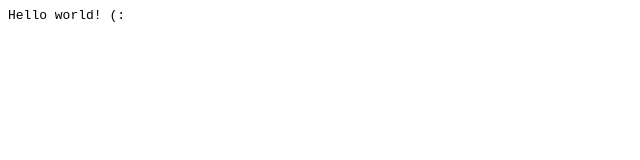
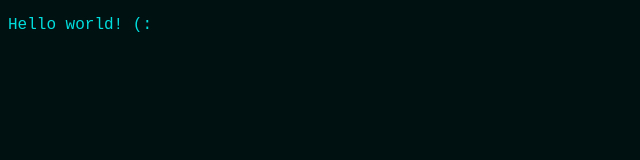
Before and after one commit to 0x283a/0x283a.github.io, a plain HTML site: page index.html in a window 1280 px wide. Shown: the whole page, without its empty margins (0-640 px from the left). Drawn offline with Linux system fonts and the light colour scheme.

Commit message:
Added valid html and styled page a bit

```diff
--- a/index.html
+++ b/index.html
@@ -1 +1,16 @@
-<code>Hello world! (:</code>
+<!DOCTYPE html>
+<html>
+    <head>
+        <title>0x283a</title>
+        <style>
+            body {
+                font-family: 'Courier New', monospace;
+                background-color: #011;
+                color: #0dd;
+            }
+        </style>
+    </head>
+    <body>
+        <p>Hello world! (:</p>
+    </body>
+</html>
```
